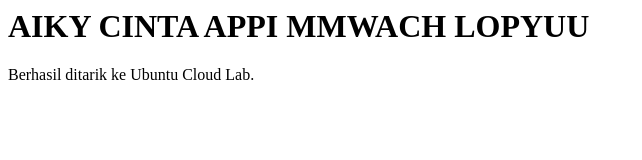
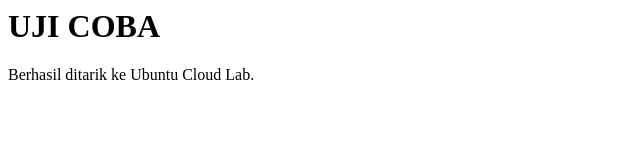
Before and after one commit to rizkyyyysaja/cloud-infrastructure-sewa-iphone, a plain HTML site: page latihan-deploy/index.html in a window 1280 px wide. Shown: the whole page, without its empty margins (0-642 px from the left). Drawn offline with Linux system fonts and the light colour scheme.

Commit message:
Update index.html

```diff
--- a/latihan-deploy/index.html
+++ b/latihan-deploy/index.html
@@ -1,2 +1,2 @@
-<h1>AIKY CINTA APPI MMWACH LOPYUU</h1>
+<h1>UJI COBA</h1>
 <p>Berhasil ditarik ke Ubuntu Cloud Lab.</p>
```
